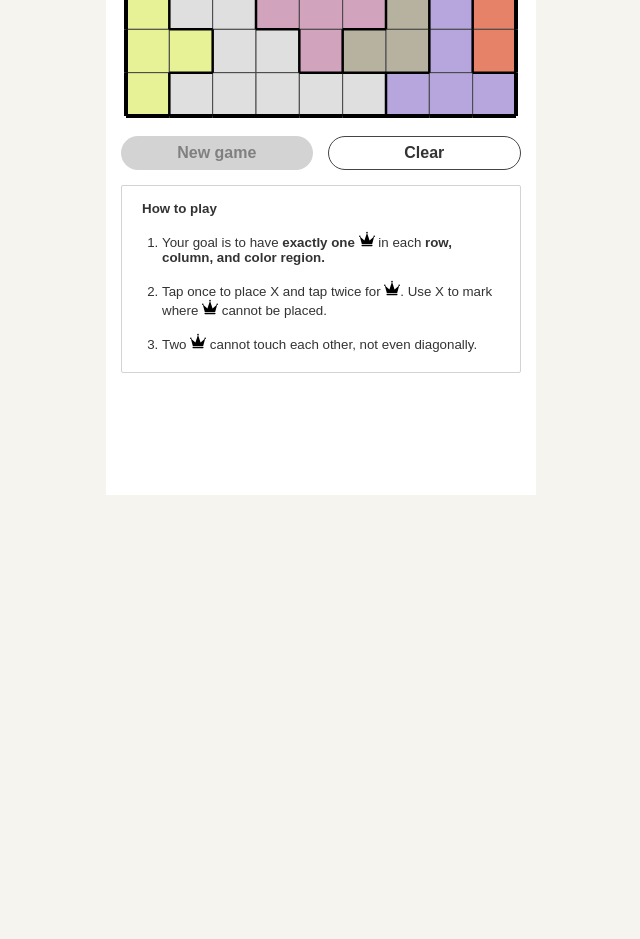
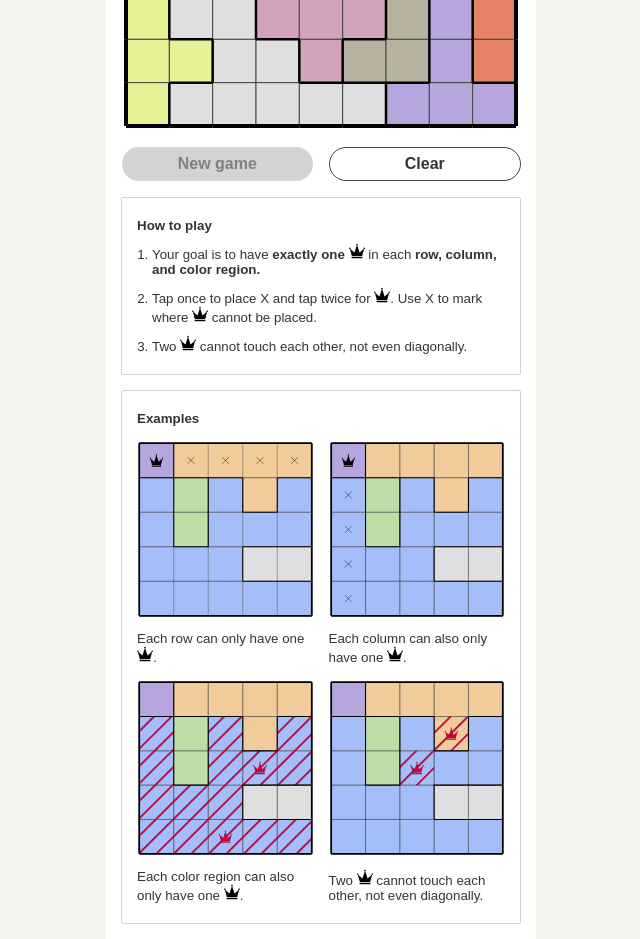
Before and after one commit to sihlecodes/queens-clone, a website with bundled scripts: page public/index.html in a window 1280 px wide. Shown: the part 320-1259 px from the top of the page, without its empty margins (319-959 px from the left). Before the commit the page ends 815 px from the top, so only its background shows below. Built offline with nearby package versions, Linux system fonts and the light colour scheme.

Commit message:
Add examples section
Minor ui improvements

```diff
--- a/public/index.html
+++ b/public/index.html
@@ -12,6 +12,7 @@
                 --spacing: 15px;
                 --padding: var(--spacing);
                 --padding-extra: 20px;
+                --paragraph-spacing: 10px;
 
                 color: var(--color-text);
                 margin: 0;
@@ -20,7 +21,17 @@
                 font-family: sans-serif;
             }
 
-            #banner {
+            img.queen {
+                width: 16px;
+                aspect-ratio: 1;
+            }
+
+            img.clock {
+                width: 15px;
+                margin-right: calc(var(--spacing) / 3);
+            }
+
+            .banner {
                 display: flex;
                 flex-direction: column;
                 min-height: 100vh;
@@ -29,9 +40,9 @@
                 background-color: var(--color-banner-background);
             }
 
-            #time-container {
+            .time-container {
                 text-align: center;
-                margin-bottom: 5px;
+                margin-bottom: var(--spacing);
                 font-size: large;
                 font-weight: 600;
             }
@@ -42,21 +53,13 @@
                 touch-action: none;
             }
 
-            #controls {
+            .controls {
                 display: flex;
                 margin-top: var(--spacing);
             }
 
-            #controls button {
+            .controls button {
                 color: var(--color-text);
-                margin-right: var(--spacing);
-            }
-
-            #controls button:last-child {
-                margin-right: 0;
-            }
-
-            #controls button {
                 flex: 1;
                 font-size: 12pt;
                 font-weight: bold;
@@ -67,45 +70,56 @@
                 outline: none;
                 padding: 7px;
                 cursor: pointer;
+                transition: border-width margin 0.5s ease-out;
+                box-sizing: border-box;
+                margin: 1px;
+                margin-right: var(--spacing);
             }
 
-            #controls button:hover {
+            .controls button:hover {
                 border-width: 2px;
+                margin: 0px;
+                margin-right: var(--spacing);
             }
 
-            #controls button.disabled {
+            .controls button:last-child {
+                margin-right: 0;
+            }
+
+            .controls button.disabled {
                 background-color: lightgray;
                 color: gray;
                 border: none;
                 cursor: not-allowed;
             }
 
-            #instructions {
+            .text-block {
                 font-size: smaller;
                 margin: var(--spacing) 0;
-                padding: var(--padding) var(--padding-extra);
+                padding: var(--padding-extra) var(--padding);
                 padding-bottom: var(--padding-extra);
                 border: 1px solid var(--color-border);
                 border-radius: 2px;
             }
 
-            #instructions ol { padding-left: inherit; margin: 0 }
-            #instructions li { margin-top: var(--spacing); }
+            .text-block ol { padding-left: inherit; margin: 0 }
+            .text-block li { margin-top: var(--paragraph-spacing); }
 
-            img {
-                width: 16px;
-                aspect-ratio: 1;
+            .instructions { margin-bottom: 0;}
+
+            .examples-grid {
+                display: grid;
+                grid-template-columns: repeat(auto-fit, minmax(150px, 1fr));
+                gap: var(--spacing);
+                margin-top: var(--spacing);
             }
 
-            img.clock {
-                width: 15px;
-                margin-right: calc(var(--spacing) / 3);
-            }
+            .examples-grid .card p { margin: var(--paragraph-spacing) 0 0 0; }
 
             .animate { animation: pulse 1s; }
 
             @media (min-width: 400px) {
-                #banner {
+                .banner {
                     width: 400px;
                     margin: auto;
                 }
@@ -146,8 +160,9 @@
         </style>
     </head>
     <body>
-        <div id="banner">
-            <div id="time-container"><img class="clock" src="./images/clock.svg" /><span id="time">0:00</span></div>
+        <div class="banner">
+            <div class="time-container"><img class="clock" src="./images/clock.svg" /><span id="time">0:00</span></div>
+
             <svg id="canvas">
                 <defs>
                     <filter id="invalid_color">
@@ -174,18 +189,41 @@
                     </pattern>
                 </defs>
             </svg>
-            <div id="controls">
+
+            <div class="controls">
                 <button id="btn-new" class="disabled">New game</button>
                 <button id="btn-clear">Clear</button>
             </div>
 
-            <div id="instructions">
+            <div class="instructions text-block">
                 <b>How to play</b>
                 <ol>
-                    <li>Your goal is to have <b>exactly one <img src="./images/Queen.svg"/></b> in each <b>row, column, and color region.</b></li>
-                    <li>Tap once to place X and tap twice for <img src="./images/Queen.svg"/></b>. Use X to mark where <img src="./images/Queen.svg"/></b> cannot be placed.</li>
-                    <li>Two <img src="./images/Queen.svg"/></b> cannot touch each other, not even diagonally.</li>
+                    <li>Your goal is to have <b>exactly one <img class="queen" src="./images/Queen.svg"/></b> in each <b>row, column, and color region.</b></li>
+                    <li>Tap once to place X and tap twice for <img class="queen" src="./images/Queen.svg"/></b>. Use X to mark where <img class="queen" src="./images/Queen.svg"/></b> cannot be placed.</li>
+                    <li>Two <img class="queen" src="./images/Queen.svg"/></b> cannot touch each other, not even diagonally.</li>
                 </ol>
+            </div>
+
+            <div class="examples text-block">
+                <b>Examples</b>
+                <div class="examples-grid">
+                    <div class="card">
+                        <img src="./images/example_01.svg" />
+                        <p>Each row can only have one <img class="queen" src="./images/Queen.svg"/>.</p>
+                    </div>
+                    <div class="card">
+                        <img src="./images/example_02.svg" />
+                        <p>Each column can also only have one <img class="queen" src="./images/Queen.svg"/>.</p>
+                    </div>
+                    <div class="card">
+                        <img src="./images/example_03.svg" />
+                        <p>Each color region can also only have one <img class="queen" src="./images/Queen.svg"/>.</p>
+                    </div>
+                    <div class="card">
+                        <img src="./images/example_04.svg" />
+                        <p>Two <img class="queen" src="./images/Queen.svg"/> cannot touch each other, not even diagonally.</p>
+                    </div>
+                </div>
             </div>
         </div>
 
```
Also changed, not shown: public/images/example_01.svg (added), public/images/example_02.svg (added), public/images/example_03.svg (added), public/images/example_04.svg (added).
